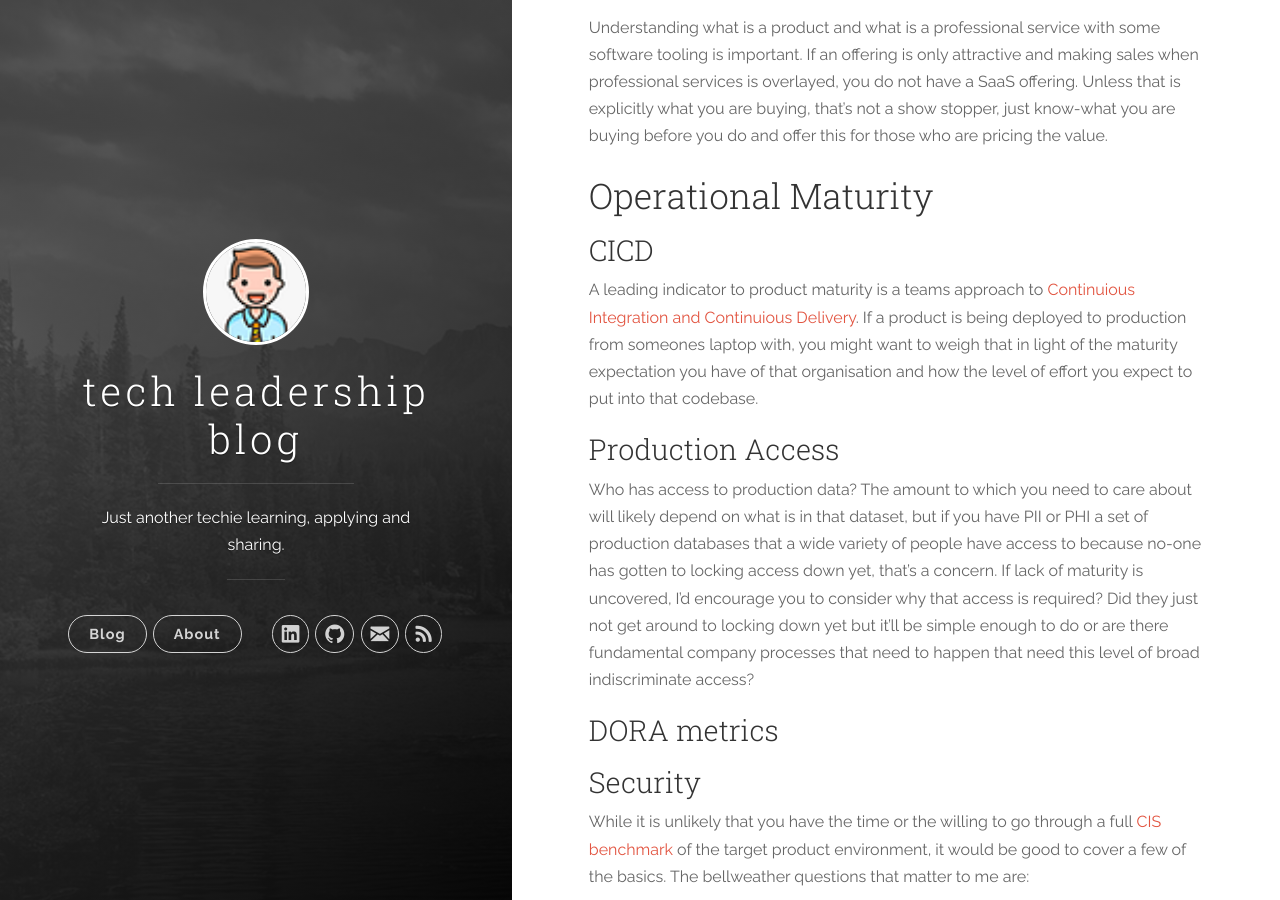
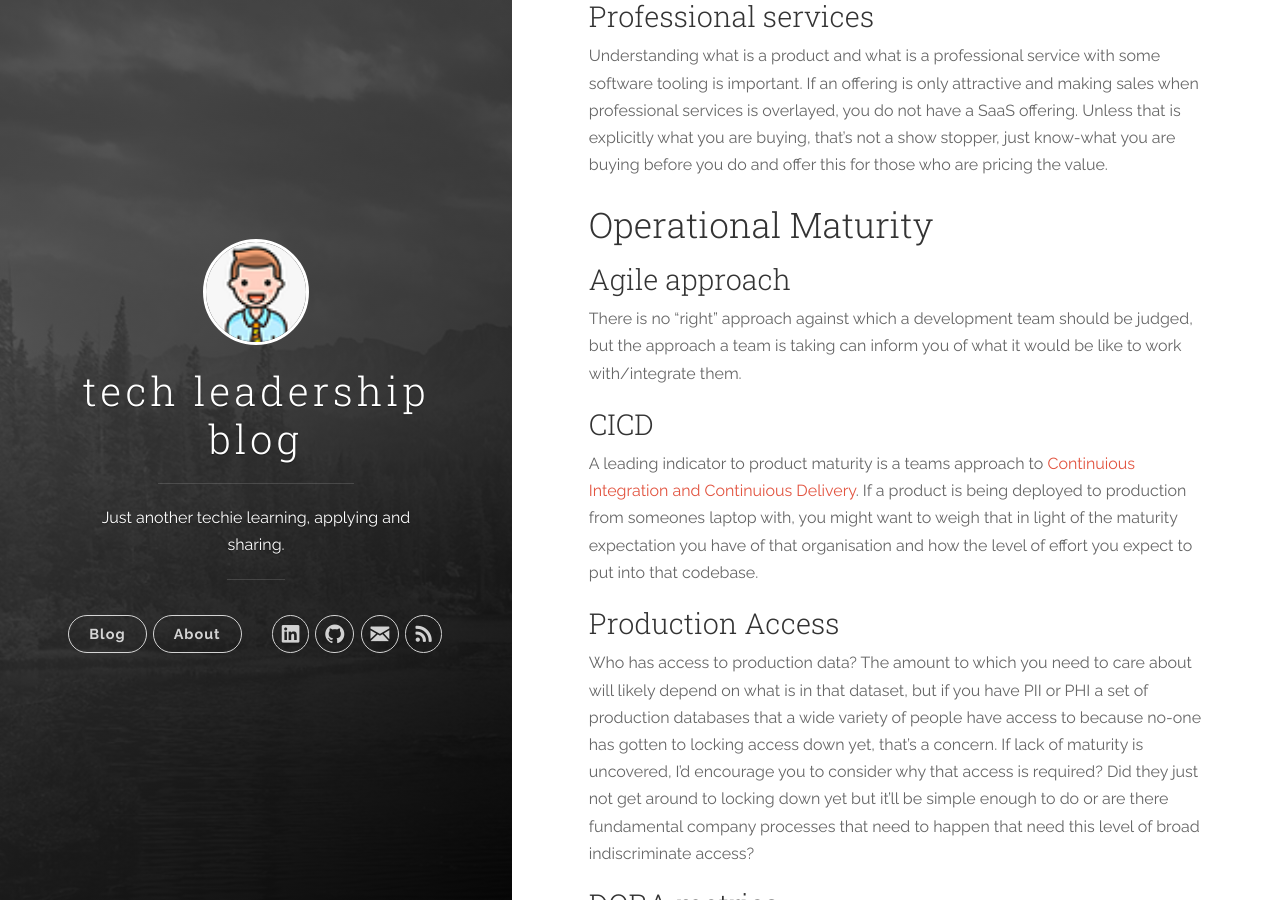
Before and after one commit to nomadicj/nomadicj.github.io, a Jekyll site: the page built from _posts/2022-11-25-Buyer Beware | Considerations when weighing and M&A opportunity.md, in a window 1280 px wide and 900 px high, scrolled down 3762 px. Built offline with Jekyll 4.4.1, drawn with Linux system fonts in a browser that asks for light colours.

Commit message:
Update 2022-11-25-Buyer Beware | Considerations when weighing and M&A opportunity.md

```diff
--- a/_posts/2022-11-25-Buyer Beware | Considerations when weighing and M&A opportunity.md
+++ b/_posts/2022-11-25-Buyer Beware | Considerations when weighing and M&A opportunity.md
@@ -68,6 +68,10 @@ Understanding what is a product and what is a professional service with some sof
 
 ## Operational Maturity
 
+### Agile approach
+
+There is no "right" approach against which a development team should be judged, but the approach a team is taking can inform you of what it would be like to work with/integrate them.
+
 ### CICD
 
 A leading indicator to product maturity is a teams approach to [Continuious Integration and Continuious Delivery](https://about.gitlab.com/topics/ci-cd/). If a product is being deployed to production from someones laptop with, you might want to weigh that in light of the maturity expectation you have of that organisation and how the level of effort you expect to put into that codebase.
```
